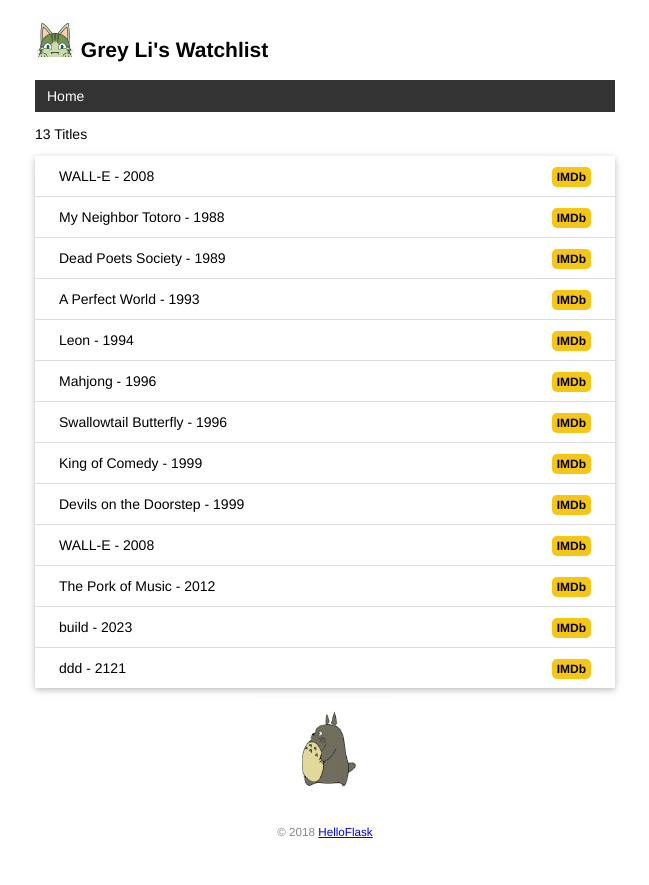
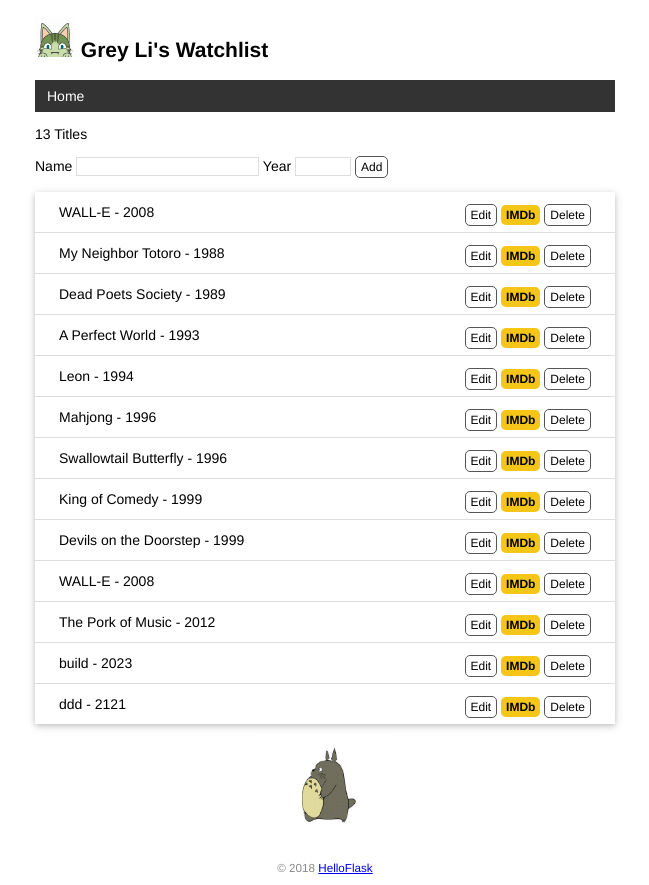
Before and after one commit to aoqisun/watchlist, a Flask app: page / in a window 1280 px wide. Shown: the whole page, without its empty margins (315-964 px from the left). Before the commit the page ends 838 px from the top, so only its background shows below. Run offline with Flask 3, Linux system fonts and the light colour scheme.

Commit message:
Create, edit and delete item by from

```diff
--- a/app.py
+++ b/app.py
@@ -1,7 +1,7 @@
 import os
 import sys
 import click
-from flask import Flask, url_for, render_template
+from flask import Flask, url_for, render_template, request, redirect, flash
 from flask_sqlalchemy import SQLAlchemy
 
 WIN = sys.platform.startswith('win')
@@ -16,7 +16,7 @@ app.config['SQLALCHEMY_DATABASE_URI'] = prefix + os.path.join(app.root_path, 'da
 app.config['SQLALCHEMY_TRACK_MODIFICATIONS'] = False  # 关闭对模型修改的监控
 # 初始化扩展，传入程序实例 app
 db = SQLAlchemy(app)
-
+app.config['SECRET_KEY'] = 'dev'
 
 @app.cli.command() # 注册为命令
 @click.option('--drop', is_flag=True, help='Create after drop.')
@@ -73,13 +73,60 @@ def inject_user():
     user = User.query.first()
     return dict(user=user)
 
-@app.route('/')
+@app.route('/', methods=['GET', 'POST'])
 def index():
+    if request.method == 'POST':  # 判断是否是post请求
+        # 获取表单数据
+        title = request.form.get('title')   # 传入表单对应输入字段的name的值
+        year = request.form.get('year')
+        #验证数据
+        if not title or not year or len(year) > 4 or len(title) > 60:
+            flash('Invalid input.')  #显示错误提示
+
+            return redirect(url_for('index'))   # 重定向回主页
+        # 保存表单数据到数据库
+        print("保存表单到数据库")
+        movie = Movie(title=title,year=year) # 创建记录
+        db.session.add(movie)  # 添加到数据库会话
+        db.session.commit()  # 提交数据库会话
+        return redirect(url_for('index'))
+    user = User.query.first()
     movies = Movie.query.all()  # 读取所有电影记录
-    return render_template('index.html', movies=movies)
+    print("显示所有电影")
+    return render_template('index.html', user=user, movies=movies)
     # return '<h1>Hello Totoro!</h1><img src="http://helloflask.com/totoro.gif">'
     # return 'Hello'
     # return '<h1>Hello Totoro!</h1><img src="https://img.soogif.com/NQy8FNhHUebORPnFRkJogMVARjCvkpRv.gif">'
+
+
+@app.route('/movie/edit/<int:movie_id>', methods=['GET', 'POST'])
+def edit(movie_id):
+    movie = Movie.query.get_or_404(movie_id)
+    if request.method == 'POST': #处理编辑表单的提交请求
+        title = request.form['title']
+        year = request.form['year']
+        if not title or not year or len(year) > 4 or len(title) > 60:
+            flash('Invalid input.')
+            return redirect(url_for('edit', movie_id=movie_id))  # 重定向回对应的编辑页面
+        movie.title = title
+        movie.year = year
+        db.session.commit()
+        flash("Item updated.")
+        return redirect(url_for('index'))
+    # 传入被编辑的电影记录
+    return render_template('edit.html', movie=movie)
+
+
+
+# 删除电影条目
+@app.route('/movies/delete/<int:movie_id>', methods=['POST'])
+# 限定只接受POST请求
+def delete(movie_id):
+    movie = Movie.query.get(movie_id) # 获取电影记录
+    db.session.delete(movie) # delete对应的记录
+    db.session.commit()  # 提交数据库会话
+    flash('Item deleted')
+    return redirect(url_for('index'))
 
 
 @app.errorhandler(404)   #传入要处理的错误代码
--- a/static/style.css
+++ b/static/style.css
@@ -158,3 +158,45 @@ background: #F5C518;
 border-radius: 5px;
 padding: 3px 5px;
 }
+
+/* 覆盖某些浏览器对 input 元素定义的字体 */
+input[type=submit] {
+font-family: inherit;
+}
+input[type=text] {
+border: 1px solid #ddd;
+}
+input[name=year] {
+width: 50px;
+}
+.btn {
+font-size: 12px;
+padding: 3px 5px;
+text-decoration: none;
+cursor: pointer;
+background-color: white;
+color: black;
+border: 1px solid #555555;
+border-radius: 5px;
+}
+.btn:hover {
+text-decoration: none;
+background-color: black;
+color: white;
+border: 1px solid black;
+}
+
+.alert {
+position: relative;
+padding: 7px;
+margin: 7px 0;
+border: 1px solid transparent;
+color: #004085;
+background-color: #cce5ff;
+border-color: #b8daff;
+border-radius: 5px;
+}
+
+.inline-form	{
+    display: inline;
+}
--- a/templates/base.html
+++ b/templates/base.html
@@ -10,6 +10,9 @@
     {% endblock %}
 </head>
 <body>
+    {% for message in get_flashed_messages() %}
+        <div class="alert">{{ message }}</div>
+    {% endfor %}
     <h2>
         <img alt="Avatar" class="avatar" src="{{ url_for('static', filename='images/avatar.png') }}">
         {{ user.name }}'s Watchlist
--- a/templates/index.html
+++ b/templates/index.html
@@ -33,12 +33,22 @@
 {% extends 'base.html' %}
 {% block content %}
 <p>{{ movies|length }} Titles</p>
+<form method="post">
+    Name <input type="text" name="title" autocomplete="off" required>
+    Year <input type="text" name="year" autocomplete="off" required>
+    <input class="btn" type="submit" name="submit" value="Add">
+</form>
 <ul class="movie-list">
-{% for movie in movies %}
-<li>{{ movie.title }} - {{ movie.year }}
-<span class="float-right">
-<a class="imdb" href="https://www.imdb.com/find?q={{movie.title }}" target="_blank" title="Find this movie on IMDb">IMDb</a>
-</span>
+    {% for movie in movies %}
+    <li>{{ movie.title }} - {{ movie.year }}
+        <span class="float-right">
+            <a class="btn" href="{{ url_for('edit', movie_id=movie.id) }}">Edit</a>
+            <a class="imdb" href="https://www.imdb.com/find?q={{movie.title }}" target="_blank" title="Find this movie on IMDb">IMDb</a>
+            <form class="inline-form" method="post" action="{{ url_for('delete', movie_id=movie.id) }}">
+                <input class="btn" type="submit" name="delete" value="Delete" onclick="return confirm('Are you sure?')">
+            </form>
+        </span>
+
 </li>
 {% endfor %}
 </ul>
```
Also changed, not shown: templates/edit.html (added, +9 -0 lines), data.db. Lines whose indentation alone changed are shown as unchanged.
